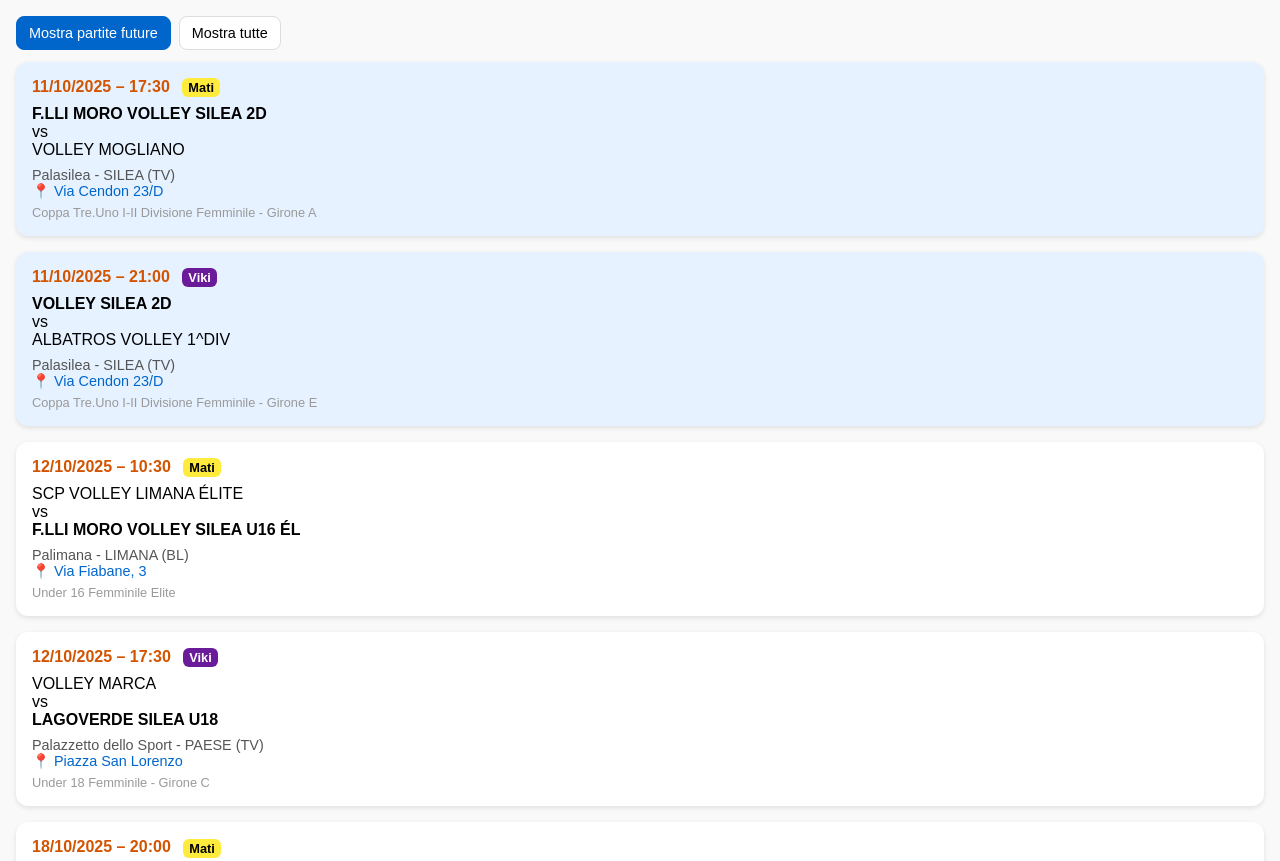
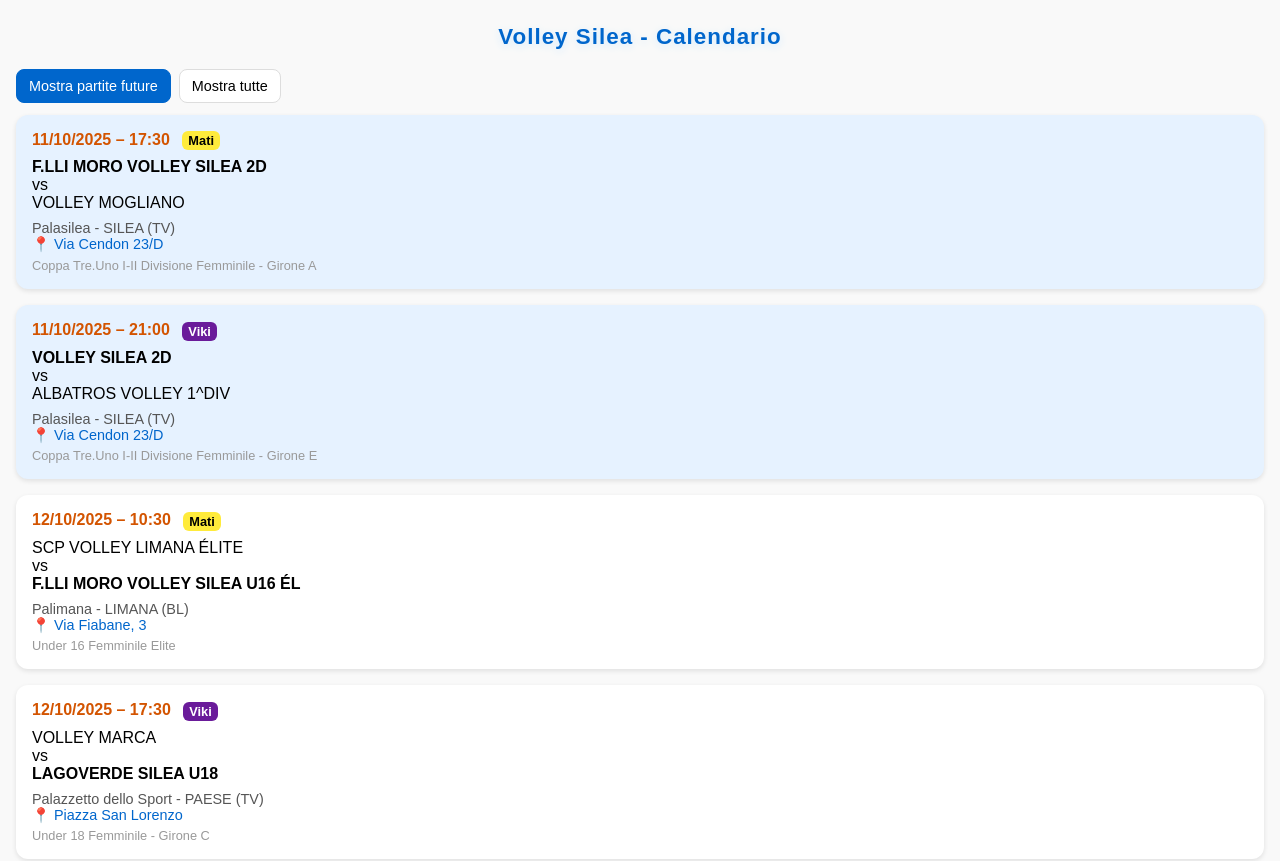
Before and after one commit to umbex/volleysilea, a plain HTML site: page index.html in a window 1280 px wide. Shown: the top 861 px of the page. Drawn offline with Linux system fonts and the light colour scheme.

Commit message:
Update index.html
Nuovo titolo

```diff
--- a/index.html
+++ b/index.html
@@ -7,6 +7,16 @@
   <title>Calendario Volley Silea</title>
   <style>
     body { font-family: Arial, sans-serif; background: #f9f9f9; margin: 0; padding: 1rem; }
+    .title-main {
+      text-align: center;
+      font-size: 1.4rem;
+      font-weight: 800;
+      color: #0066cc;
+      margin-top: 0.5rem;
+      margin-bottom: 1.2rem;
+      letter-spacing: 1px;
+      text-shadow: 0 2px 8px #d2eaff;
+    }
     .controls { display: flex; gap: .5rem; margin-bottom: .75rem; }
     .btn { padding: .5rem .75rem; border-radius: 8px; border: 1px solid #ddd; background: #fff; font-size: .9rem; }
     .btn.active { background: #0066cc; color: #fff; border-color: #0066cc; }
@@ -27,6 +37,7 @@
   </style>
 </head>
 <body>
+  <div class="title-main">Volley Silea - Calendario</div>
   <div class="controls">
     <button id="btn-future" class="btn">Mostra partite future</button>
     <button id="btn-all" class="btn">Mostra tutte</button>
```
